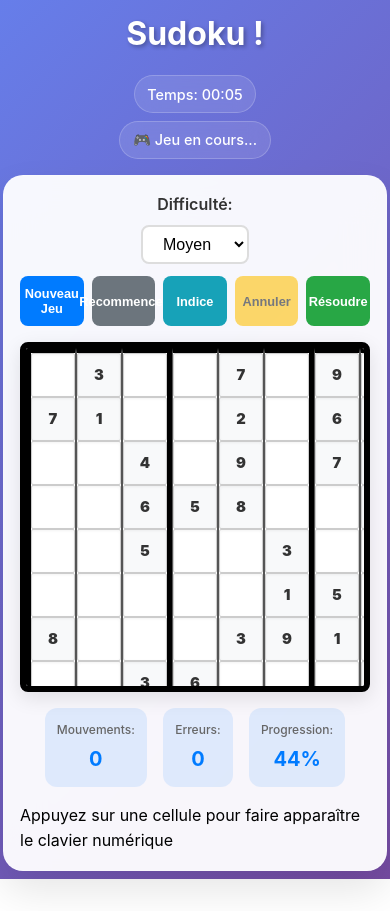
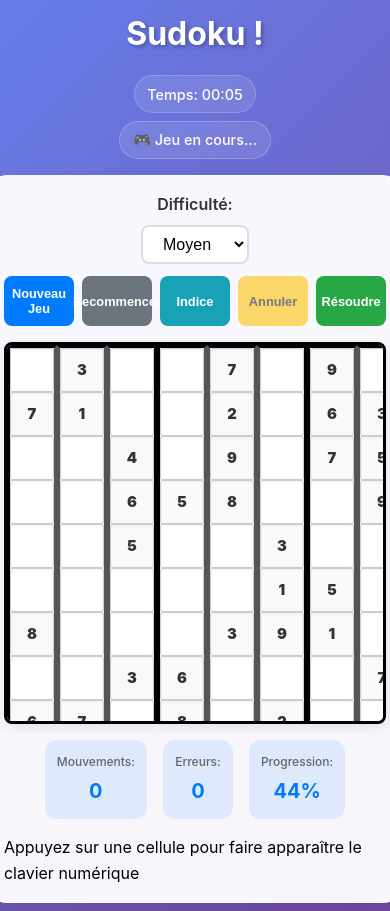
Before and after one commit to Saltyway12/sudoku, a React (Vite) app: page / in a window 390 px wide. Shown: the top 911 px of the page. Before the commit the page ends 879 px from the top, so only its background shows below. Built offline with nearby package versions, Linux system fonts and the light colour scheme.

Commit message:
Update GrilleSudoku.module.css

```diff
--- a/src/composants/GrilleSudoku/GrilleSudoku.module.css
+++ b/src/composants/GrilleSudoku/GrilleSudoku.module.css
@@ -1,126 +1,76 @@
-/* =============================================
-   GRILLE SUDOKU RESPONSIVE AVEC BLOCS 3x3 BIEN DÉLIMITÉS
-   ============================================= */
-
 .grilleSudoku {
   display: grid;
   grid-template-columns: repeat(9, 1fr);
   grid-template-rows: repeat(9, 1fr);
-  border: 6px solid #000;
-  border-radius: 12px;
-  background: #000;
-  box-shadow: 0 10px 30px rgba(0,0,0,0.2);
   width: 100%;
   max-width: 100vw;
-  box-sizing: border-box;
-  overflow-x: auto;
+  aspect-ratio: 1;
   margin: 0 auto;
-  padding: 0;
-  will-change: transform;
-  transform: translateZ(0);
-  isolation: isolate;
-  animation: apparitionEchelle 0.6s ease-out;
+  background: #000;
+  border-radius: 12px;
+  box-shadow: 0 10px 30px rgba(0,0,0,0.2);
+  border: 4px solid #000;
+  overflow: hidden;
 }
 
+/* Style de chaque case */
 .grilleSudoku > * {
   background: #fff;
-  border: 1.5px solid #555;
+  border: 1px solid #555;
   box-sizing: border-box;
-  margin: 0;
-  padding: 0;
 }
 
-/* Bordure droite épaisse sur les colonnes 3 et 6 */
-.grilleSudoku > *:nth-child(3),
-.grilleSudoku > *:nth-child(6),
-.grilleSudoku > *:nth-child(12),
-.grilleSudoku > *:nth-child(15),
-.grilleSudoku > *:nth-child(21),
-.grilleSudoku > *:nth-child(24),
-.grilleSudoku > *:nth-child(30),
-.grilleSudoku > *:nth-child(33),
-.grilleSudoku > *:nth-child(39),
-.grilleSudoku > *:nth-child(42),
-.grilleSudoku > *:nth-child(48),
-.grilleSudoku > *:nth-child(51),
-.grilleSudoku > *:nth-child(57),
-.grilleSudoku > *:nth-child(60),
-.grilleSudoku > *:nth-child(66),
-.grilleSudoku > *:nth-child(69),
-.grilleSudoku > *:nth-child(75),
-.grilleSudoku > *:nth-child(78) {
-  border-right: 5px solid #000;
+/* Bordure épaisse à gauche de chaque bloc 3x3 (colonnes 1,4,7) */
+.grilleSudoku > *:nth-child(9n+1),
+.grilleSudoku > *:nth-child(9n+4),
+.grilleSudoku > *:nth-child(9n+7) {
+  border-left: 4px solid #000;
 }
 
-/* Bordure bas épaisse sur les lignes 3 et 6 */
-.grilleSudoku > *:nth-child(n+19):nth-child(-n+27),
-.grilleSudoku > *:nth-child(n+46):nth-child(-n+54) {
-  border-bottom: 5px solid #000;
+/* Bordure épaisse en haut de chaque bloc 3x3 (lignes 1,4,7) */
+.grilleSudoku > *:nth-child(-n+9),
+.grilleSudoku > *:nth-child(n+28):nth-child(-n+36),
+.grilleSudoku > *:nth-child(n+55):nth-child(-n+63) {
+  border-top: 4px solid #000;
 }
 
-/* Bordure gauche épaisse sur la première colonne */
-.grilleSudoku > *:nth-child(9n+1) {
-  border-left: 5px solid #000;
+/* Bordure épaisse à droite pour la 3e, 6e, 9e colonne */
+.grilleSudoku > *:nth-child(3n) {
+  border-right: 4px solid #000;
 }
 
-/* Bordure haut épaisse sur la première ligne */
-.grilleSudoku > *:nth-child(-n+9) {
-  border-top: 5px solid #000;
+/* Bordure épaisse en bas pour la 3e, 6e, 9e ligne */
+.grilleSudoku > *:nth-child(n+19):nth-child(-n+27),
+.grilleSudoku > *:nth-child(n+46):nth-child(-n+54),
+.grilleSudoku > *:nth-child(n+73):nth-child(-n+81) {
+  border-bottom: 4px solid #000;
 }
 
-/* Responsive tablette */
-@media (max-width: 768px) {
+/* Responsive pour mobile */
+@media (max-width: 600px) {
   .grilleSudoku {
-    border-radius: 10px;
-    box-shadow: 0 8px 25px rgba(0,0,0,0.15);
-  }
-}
-
-/* Responsive mobile */
-@media (max-width: 480px) {
-  .grilleSudoku {
-    width: 100vw;
-    height: 100vw;
-    max-width: 350px;
-    max-height: 350px;
-    aspect-ratio: 1;
-    border-width: 6px;
+    width: 98vw;
+    height: 98vw;
+    max-width: 98vw;
+    max-height: 98vw;
     border-radius: 8px;
-    box-shadow: 0 6px 20px rgba(0,0,0,0.1);
+    box-shadow: 0 4px 12px rgba(0,0,0,0.08);
+    border-width: 3px;
   }
   .grilleSudoku > * {
     border-width: 1px;
   }
-  /* Répéter la logique des bordures épaisses en mobile */
-  .grilleSudoku > *:nth-child(3),
-  .grilleSudoku > *:nth-child(6),
-  .grilleSudoku > *:nth-child(12),
-  .grilleSudoku > *:nth-child(15),
-  .grilleSudoku > *:nth-child(21),
-  .grilleSudoku > *:nth-child(24),
-  .grilleSudoku > *:nth-child(30),
-  .grilleSudoku > *:nth-child(33),
-  .grilleSudoku > *:nth-child(39),
-  .grilleSudoku > *:nth-child(42),
-  .grilleSudoku > *:nth-child(48),
-  .grilleSudoku > *:nth-child(51),
-  .grilleSudoku > *:nth-child(57),
-  .grilleSudoku > *:nth-child(60),
-  .grilleSudoku > *:nth-child(66),
-  .grilleSudoku > *:nth-child(69),
-  .grilleSudoku > *:nth-child(75),
-  .grilleSudoku > *:nth-child(78) {
-    border-right: 5px solid #000;
-  }
+  .grilleSudoku > *:nth-child(9n+1),
+  .grilleSudoku > *:nth-child(9n+4),
+  .grilleSudoku > *:nth-child(9n+7),
+  .grilleSudoku > *:nth-child(-n+9),
+  .grilleSudoku > *:nth-child(n+28):nth-child(-n+36),
+  .grilleSudoku > *:nth-child(n+55):nth-child(-n+63),
+  .grilleSudoku > *:nth-child(3n),
   .grilleSudoku > *:nth-child(n+19):nth-child(-n+27),
-  .grilleSudoku > *:nth-child(n+46):nth-child(-n+54) {
-    border-bottom: 5px solid #000;
-  }
-  .grilleSudoku > *:nth-child(9n+1) {
-    border-left: 5px solid #000;
-  }
-  .grilleSudoku > *:nth-child(-n+9) {
-    border-top: 5px solid #000;
+  .grilleSudoku > *:nth-child(n+46):nth-child(-n+54),
+  .grilleSudoku > *:nth-child(n+73):nth-child(-n+81) {
+    border-width: 3px;
   }
 }
 
@@ -135,7 +85,7 @@
   }
 }
 
-/* Animation d'apparition */
+/* Animation d'apparition optionnelle */
 @keyframes apparitionEchelle {
   from {
     opacity: 0;
@@ -159,26 +109,15 @@
   animation: celebration 1s ease-in-out;
   box-shadow: 0 0 30px rgba(40, 167, 69, 0.5);
 }
-
 @keyframes celebration {
   0%, 100% { transform: scale(1); }
   50% { transform: scale(1.02); }
 }
 
-/* Mode paysage mobile */
-@media (max-width: 768px) and (orientation: landscape) and (max-height: 500px) {
-  .grilleSudoku {
-    width: min(50vh, 300px);
-    height: min(50vh, 300px);
-    max-width: 100vw;
-    max-height: 100vw;
-  }
-}
-
 /* Accessibilité : contraste élevé */
 @media (prefers-contrast: high) {
   .grilleSudoku {
-    border-width: 8px !important;
+    border-width: 6px !important;
     border-color: #000 !important;
     background-color: #000 !important;
   }
@@ -197,13 +136,13 @@
 /* Mode sombre */
 @media (prefers-color-scheme: dark) {
   .grilleSudoku {
+    background: #111;
     border-color: #000;
-    background-color: #111;
-    box-shadow: 0 10px 30px rgba(0,0,0,0.4);
   }
   .grilleSudoku > * {
     background: #222;
     color: #fff;
+    border-color: #444;
   }
 }
 
```
